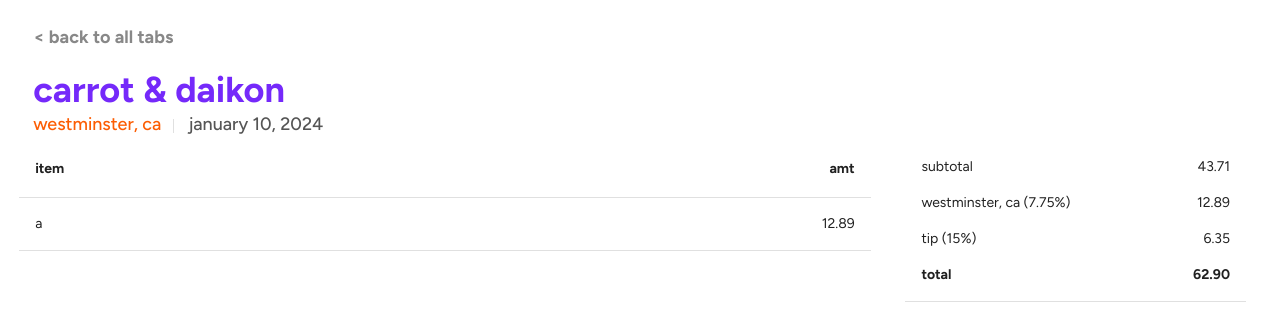
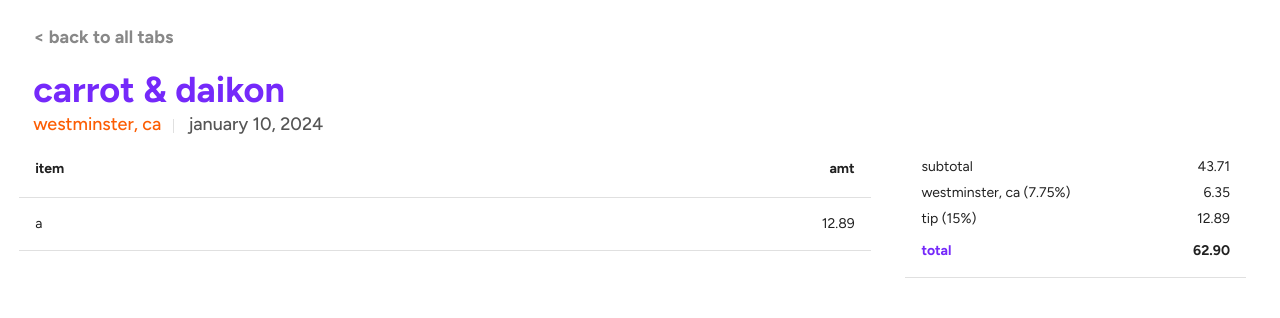
Before and after one commit to alanchangxyz/alanchangxyz, a React (Vite) app in the folder tabs/: page /tabs/1 in a window 1280 px wide. Shown: the top 318 px of the page. Built offline with nearby package versions, Linux system fonts and the light colour scheme.

Commit message:
Clean right table on Tab, add data to Tabs

```diff
--- a/tabs/src/views/Tab/Tab.tsx
+++ b/tabs/src/views/Tab/Tab.tsx
@@ -100,16 +100,16 @@ const Tab = () => {
                 <TableCell>subtotal</TableCell>
                 <TableCell align="right">43.71</TableCell>
               </TableRow>
-              <TableRow sx={{ "& td": { border: 0, paddingBottom: 0 } }}>
+              <TableRow sx={{ "& td": { border: 0, paddingTop: "6px", paddingBottom: 0 } }}>
                 <TableCell>westminster, ca (7.75%)</TableCell>
+                <TableCell align="right">6.35</TableCell>
+              </TableRow>
+              <TableRow sx={{ "& td": { border: 0, paddingTop: "6px", paddingBottom: 0 } }}>
+                <TableCell>tip (15%)</TableCell>
                 <TableCell align="right">12.89</TableCell>
               </TableRow>
-              <TableRow sx={{ "& td": { border: 0, paddingBottom: 0 } }}>
-                <TableCell>tip (15%)</TableCell>
-                <TableCell align="right">6.35</TableCell>
-              </TableRow>
-              <TableRow sx={{ "& td": { fontWeight: 700 }}}>
-                <TableCell>total</TableCell>
+              <TableRow sx={{ "& td": { paddingTop: "12px", fontWeight: 700 }}}>
+                <TableCell sx={{ color: theme.palette.primary.main }}>total</TableCell>
                 <TableCell align="right">62.90</TableCell>
               </TableRow>
             </TableBody>
--- a/tabs/src/views/Tabs/Tabs.tsx
+++ b/tabs/src/views/Tabs/Tabs.tsx
@@ -19,30 +19,35 @@ import { dayAbbrs } from '../../utils/date';
 
 const data = [
   {
+    id: "a",
     date: new Date(2024, 1, 18),
     title: "Meiji Seimen",
     location: "Costa Mesa, CA",
     total: 65.67
   },
   {
+    id: "b",
     date: new Date(2024, 1, 17),
     title: "Hako",
     location: "Irvine, CA",
     total: 34.19
   },
   {
+    id: "c",
     date: new Date(2024, 0, 24),
     title: "SongHak BBQ",
     location: "Tustin, CA",
     total: 171.82
   },
   {
+    id: "d",
     date: new Date(2024, 0, 8),
     title: "Carrot & Daikon",
     location: "Garden Grove, CA",
     total: 16.93
   },
   {
+    id: "e",
     date: new Date(2024, 0, 5),
     title: "Seaside Donuts & Bakery",
     location: "Newport Beach, CA",
```
